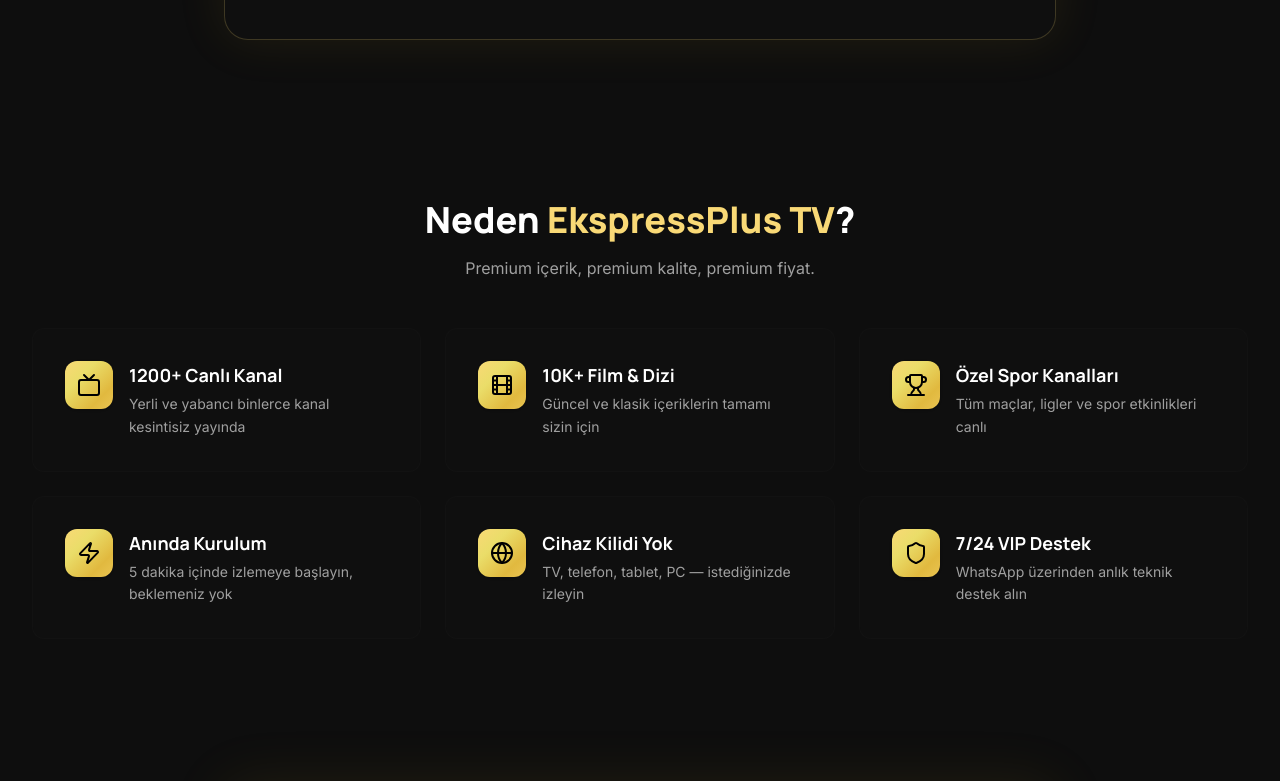
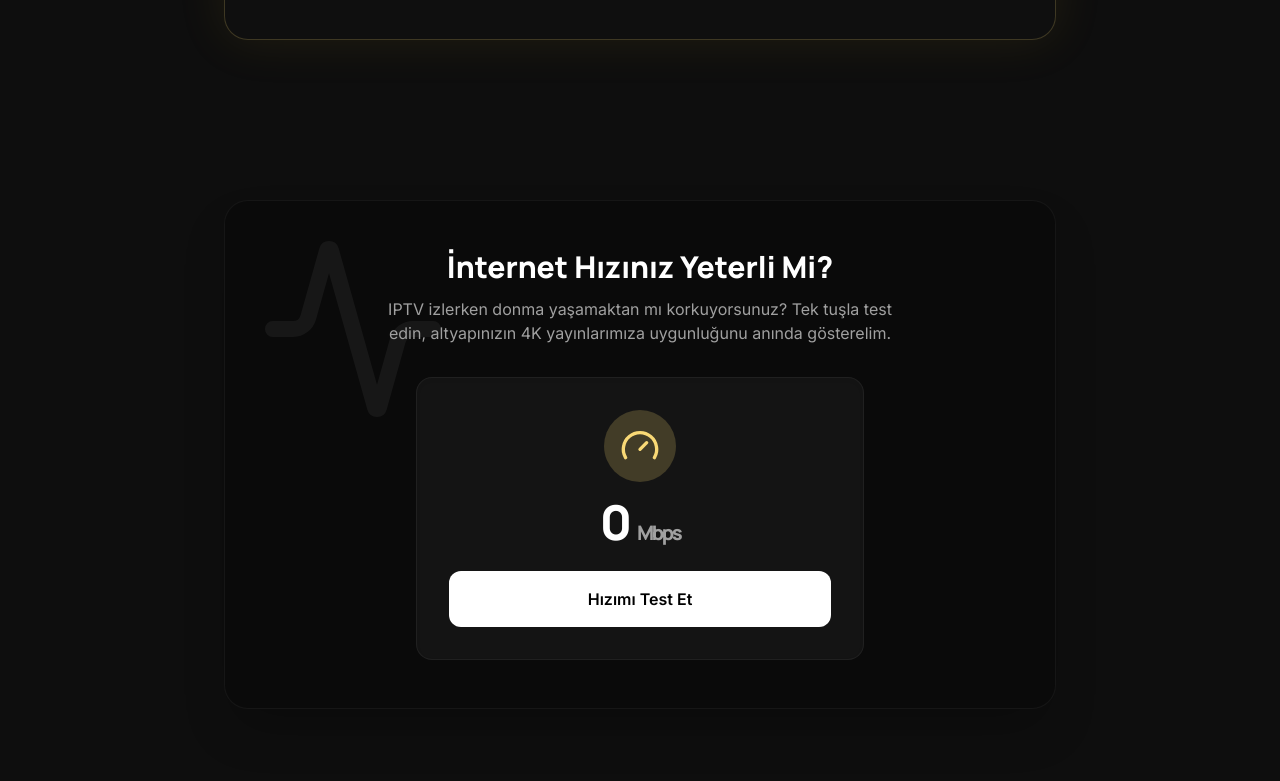
Before and after one commit to hakanonlinex04-wq/pressplu-online, a React (Vite) app: page / in a window 1280 px wide. Shown: the part 1580-2361 px from the top of the page. Built offline with nearby package versions, Linux system fonts and the light colour scheme.

Commit message:
Add files via upload

```diff
--- a/src/pages/AnaSayfa.tsx
+++ b/src/pages/AnaSayfa.tsx
@@ -2,7 +2,7 @@
 import { motion, useInView, useSpring, useTransform } from 'motion/react';
 
 
-import { Tv, Film, Trophy, Zap, Globe, Star, Play, Shield, Quote, Search, CheckCircle2, Loader2 } from 'lucide-react';
+import { Tv, Film, Trophy, Zap, Globe, Star, Play, Shield, Quote, Search, CheckCircle2, Loader2, Wifi, Activity, Gauge } from 'lucide-react';
 import { Link } from 'react-router-dom';
 import { siteConfig } from '../siteSettings';
 
@@ -69,6 +69,32 @@
     setTimeout(() => {
       setSearchStatus('found');
     }, 1500);
+  };
+
+  // Speed Test State
+  const [speedStatus, setSpeedStatus] = useState<'idle' | 'testing' | 'done'>('idle');
+  const [currentSpeed, setCurrentSpeed] = useState(0);
+  const [finalSpeed, setFinalSpeed] = useState(0);
+
+  const startSpeedTest = () => {
+    setSpeedStatus('testing');
+    let speed = 25;
+
+    const interval = setInterval(() => {
+      speed = Math.floor(Math.random() * 40) + speed + (Math.random() > 0.5 ? -10 : 8);
+      if (speed < 12) speed = 25;
+      if (speed > 120) speed = 85;
+      setCurrentSpeed(speed);
+    }, 150);
+
+    setTimeout(() => {
+      clearInterval(interval);
+      // Rastgele 45 ile 95 Mbps arası çok inandırıcı bir sayıda durdur.
+      const result = Math.floor(Math.random() * 50) + 45;
+      setCurrentSpeed(result);
+      setFinalSpeed(result);
+      setSpeedStatus('done');
+    }, 3000);
   };
 
   return (
@@ -259,6 +285,85 @@
         </motion.div>
       </section>
 
+      {/* Speed Test Module */}
+      <section className="py-16 px-8 max-w-4xl mx-auto my-8">
+        <motion.div
+          initial={{ opacity: 0, y: 20 }}
+          whileInView={{ opacity: 1, y: 0 }}
+          viewport={{ once: true }}
+          className="p-8 md:p-12 rounded-3xl bg-[#0a0a0a] border border-outline-variant/30 shadow-2xl relative overflow-hidden flex flex-col items-center justify-center text-center"
+        >
+          <div className="absolute top-0 left-0 p-8 opacity-5">
+            <Activity className="w-48 h-48" />
+          </div>
+
+          <div className="relative z-10 text-center mb-8">
+            <h2 className="text-3xl font-headline font-extrabold mb-3">İnternet Hızınız Yeterli Mi?</h2>
+            <p className="text-on-surface-variant max-w-lg mx-auto">
+              IPTV izlerken donma yaşamaktan mı korkuyorsunuz? Tek tuşla test edin, altyapınızın 4K yayınlarımıza uygunluğunu anında gösterelim.
+            </p>
+          </div>
+
+          <div className="relative z-10 w-full max-w-md mx-auto bg-[#141414] rounded-2xl p-8 border border-white/5 shadow-inner">
+            <div className="flex flex-col items-center justify-center mb-6">
+              <motion.div
+                animate={{ rotate: speedStatus === 'testing' ? [0, 10, -10, 0] : 0 }}
+                transition={{ repeat: speedStatus === 'testing' ? Infinity : 0, duration: 0.5 }}
+                className={`p-4 rounded-full mb-4 ${speedStatus === 'done' ? 'bg-green-500/20 text-green-400' : 'bg-primary/20 text-primary'}`}
+              >
+                {speedStatus === 'done' ? <Wifi className="w-10 h-10" /> : <Gauge className="w-10 h-10" />}
+              </motion.div>
+
+              <div className="text-5xl font-black font-headline tracking-tighter">
+                {currentSpeed} <span className="text-xl text-on-surface-variant">Mbps</span>
+              </div>
+            </div>
+
+            {speedStatus === 'idle' && (
+              <button
+                onClick={startSpeedTest}
+                className="w-full bg-white text-black hover:bg-gray-200 font-extrabold px-6 py-4 rounded-xl transition-all"
+              >
+                Hızımı Test Et
+              </button>
+            )}
+
+            {speedStatus === 'testing' && (
+              <button disabled className="w-full bg-surface-highest text-on-surface-variant font-bold px-6 py-4 rounded-xl flex items-center justify-center gap-2">
+                <Loader2 className="w-5 h-5 animate-spin" /> Ölçülüyor...
+              </button>
+            )}
+
+            {speedStatus === 'done' && (
+              <motion.div
+                initial={{ opacity: 0, scale: 0.9 }}
+                animate={{ opacity: 1, scale: 1 }}
+                className="space-y-4"
+              >
+                <div className="bg-green-500/10 border border-green-500/20 p-4 rounded-xl">
+                  <div className="flex items-start gap-3 text-left">
+                    <CheckCircle2 className="w-6 h-6 text-green-400 flex-shrink-0 mt-0.5" />
+                    <div>
+                      <h4 className="text-green-400 font-bold mb-1">Mükemmel Sonuç!</h4>
+                      <p className="text-xs text-gray-300">
+                        {finalSpeed} Mbps hızınız, Ekspress Plus sunucularındaki 4K / HD yayınları <strong>HİÇ DONMADAN</strong> izlemek için fazlasıyla yeterlidir.
+                      </p>
+                    </div>
+                  </div>
+                </div>
+                <a
+                  href={siteConfig.whatsappLink}
+                  target="_blank" rel="noopener noreferrer"
+                  className="w-full gold-gradient text-black font-extrabold px-6 py-4 rounded-xl flex items-center justify-center transition-transform hover:scale-105"
+                >
+                  Şimdi Satın Al
+                </a>
+              </motion.div>
+            )}
+          </div>
+        </motion.div>
+      </section>
+
       {/* Features */}
       <section className="py-16 px-8 max-w-7xl mx-auto">
         <motion.h2
```
